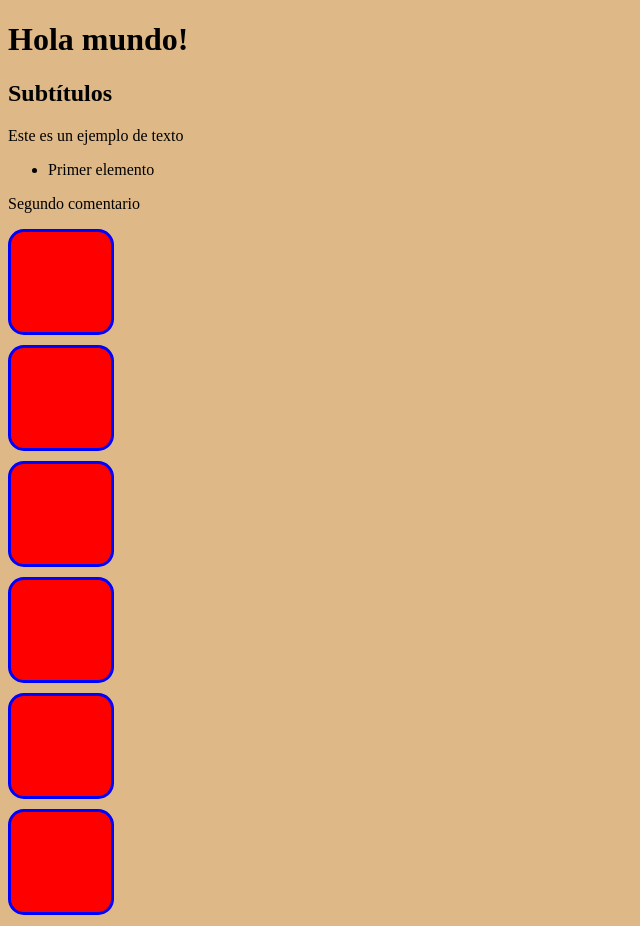
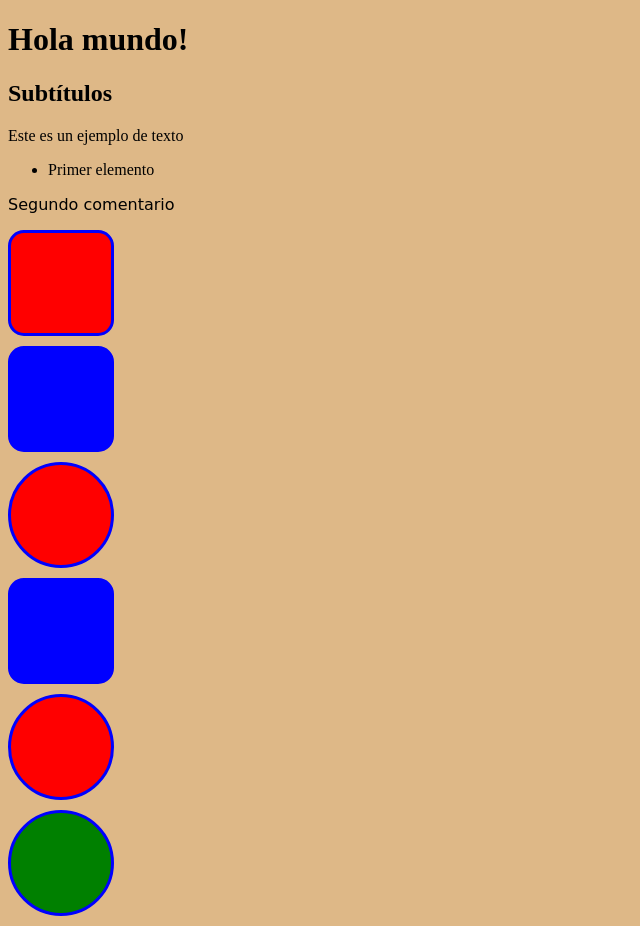
Before and after one commit to efrenzurita/efrenzurita.github.io, a PHP site: page /actividad1.html in a window 1280 px wide. Shown: the whole page, without its empty margins (0-640 px from the left). Run offline with PHP 8.4, Linux system fonts and the light colour scheme; some web fonts are replaced.

Commit message:
Add files via upload

```diff
--- a/css/styles.css
+++ b/css/styles.css
@@ -4,7 +4,7 @@ body {
    background-color: burlywood;
    font-weight: 200;
 }
-#variable {
+.variable {
    font-family: "Macondo", cursive;
    font-weight: 400;
    font-style: normal;
@@ -17,14 +17,13 @@ div {
    border: 3px solid blue;
    border-radius: 15%;
 }
-
-#azul {
+.azul {
    background-color: blue;
 }
-#tercero {
+.tercero {
    border-radius: 50%;
 }
-#verde {
+.verde {
    border-radius: 50%;
    background-color: green;
 }
```
Lines whose indentation alone changed are shown as unchanged.
